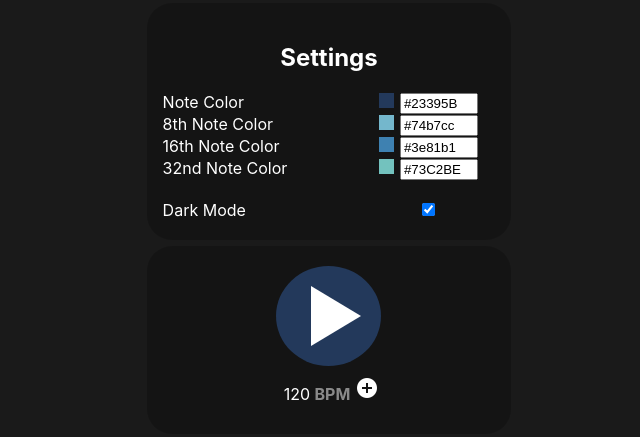
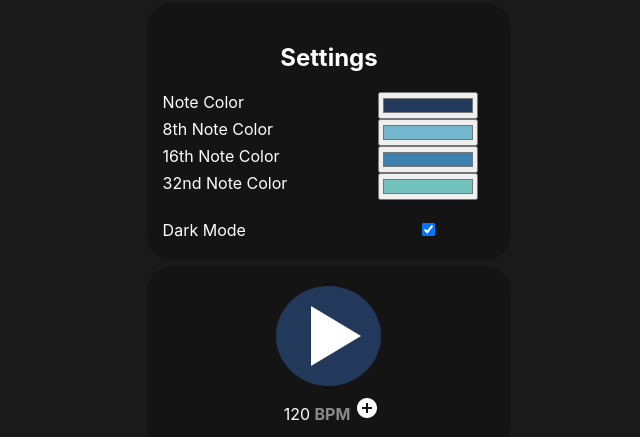
Before and after one commit to PsychicSnailStudios/metronome, an Electron app: page src/index.html in a window 800 px wide. Both pictures are taken after a click on the link 371 px from the left and 127 px from the top of the page. Shown: the part 148-585 px from the top of the page, without its empty margins (71-711 px from the left). Drawn offline with Linux system fonts and the light colour scheme.

Commit message:
update color input

```diff
--- a/src/css/index.css
+++ b/src/css/index.css
@@ -8,7 +8,7 @@ label.filepath {
 }
 
 .color-input {
-  max-width: 70px;
+  width: 100px;
 }
 
 .bpm {
--- a/src/index.html
+++ b/src/index.html
@@ -3,6 +3,7 @@
 
   <head>
     <meta charset="UTF-8" />
+    <link rel="shortcut icon" type="image/x-icon" href="favicon.ico">
     <title>Metronome</title>
 
     <link rel="stylesheet" href="css/vars.css" />
@@ -75,26 +76,22 @@
 
       <div>
         <label for="color1">Note Color</label>
-        <span class="square color-label color-1"></span>
-        <input class="color-input" type="text" id="color1" onchange="setColor(1)">
+        <input class="color-input" type="color" id="color1" onchange="setColor(1)">
       </div>
 
       <div>
         <label for="color3">8th Note Color</label>
-        <span class="square color-label color-3"></span>
-        <input class="color-input" type="text" id="color3" onchange="setColor(3)">
+        <input class="color-input" type="color" id="color3" onchange="setColor(3)">
       </div>
 
       <div>
         <label for="color2">16th Note Color</label>
-        <span class="square color-label color-2"></span>
-        <input class="color-input" type="text" id="color2" onchange="setColor(2)">
+        <input class="color-input" type="color" id="color2" onchange="setColor(2)">
       </div>
 
       <div>
         <label for="color4">32nd Note Color</label>
-        <span class="square color-label color-4"></span>
-        <input class="color-input" type="text" id="color4" onchange="setColor(4)">
+        <input class="color-input" type="color" id="color4" onchange="setColor(4)">
       </div>
       <br>
 
```
